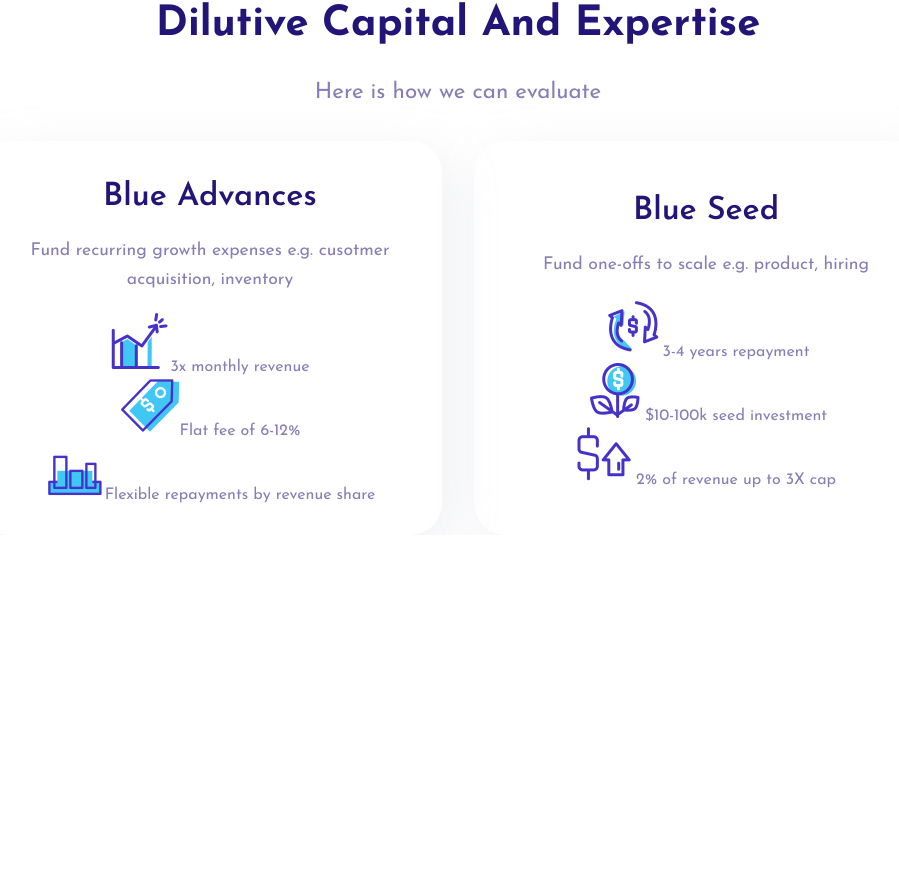
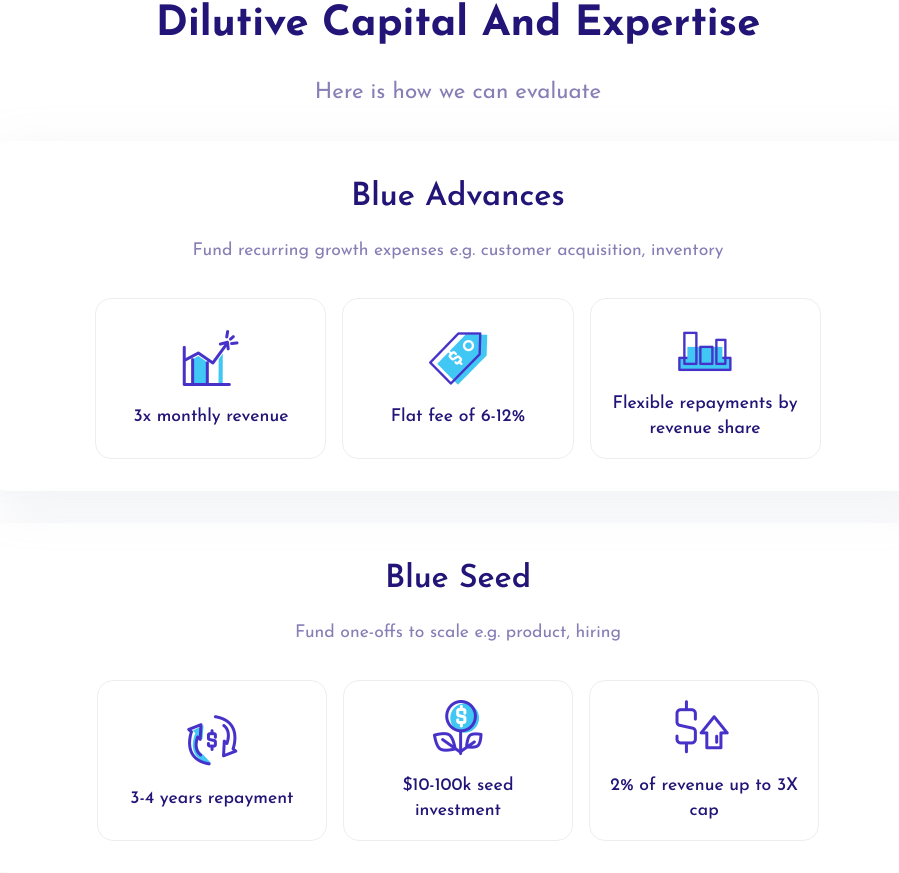
Before and after one commit to Meshclan1/digital-business-app, a Next.js app: page / in a window 1280 px wide. Shown: the part 1523-2396 px from the top of the page, without its empty margins (182-1081 px from the left). Before the commit the page ends 2058 px from the top, so only its background shows below. Built offline with nearby package versions, Linux system fonts and the light colour scheme.

Commit message:
wwd design

```diff
--- a/package.json
+++ b/package.json
@@ -12,7 +12,7 @@
     "eslint": "8.47.0",
     "eslint-config-next": "13.4.16",
     "framer-motion": "^10.15.2",
-    "next": "13.4.16",
+    "next": "^14.0.4",
     "react": "18.2.0",
     "react-dom": "18.2.0",
     "react-icons": "^4.10.1",
--- a/src/components/BrandingVideo/BrandingVideo.jsx
+++ b/src/components/BrandingVideo/BrandingVideo.jsx
@@ -7,7 +7,7 @@ const BrandingVideo = () => {
   const ref = useRef(null);
   const { scrollYProgress } = useScroll({
     target: ref,
-    offset: ["start end", "end end"],
+    offset: ["startend", "end end"],
   });
 
   const scale = useTransform(scrollYProgress, [0, 1], [0.6, 1]);
--- a/src/components/WhatWeDo/WhatWeDo.css
+++ b/src/components/WhatWeDo/WhatWeDo.css
@@ -23,6 +23,7 @@
 .wwd-blocks {
   width: 100%;
   display: flex;
+  flex-direction: column;
   gap: 2rem;
 }
 
@@ -38,3 +39,26 @@
   box-shadow: var(--shadow);
   border-radius: 2rem;
 }
+
+.block-features {
+  margin-top: 1rem;
+  display: flex;
+  gap: 1rem;
+}
+
+.block-feature {
+  flex: 1;
+  display: flex;
+  flex-direction: column;
+  align-items: center;
+  justify-content: center;
+  text-align: center;
+  gap: 1rem;
+  border: 1px solid hsla(0, 0%, 58%, 0.17);
+  border-radius: 1rem;
+  padding: 1rem;
+  color: var(--title-color);
+  font-size: 1.1rem;
+  line-height: 1.6rem;
+  font-weight: 500;
+}
--- a/src/components/WhatWeDo/WhatWeDo.jsx
+++ b/src/components/WhatWeDo/WhatWeDo.jsx
@@ -20,13 +20,13 @@ const WhatWeDo = () => {
             <div className="wwd-block">
               <span className="sec-title">Blue Advances</span>
               <span className="text">
-                Fund recurring growth expenses e.g. cusotmer acquisition,
+                Fund recurring growth expenses e.g. customer acquisition,
                 inventory
               </span>
 
               <div className="block-features">
                 {features.slice(0, 3).map((feature, i) => (
-                  <div key={i}>
+                  <div className="block-feature" key={i}>
                     <Image
                       src={feature.icon}
                       alt="feature"
@@ -45,7 +45,7 @@ const WhatWeDo = () => {
               </span>
               <div className="block-features">
                 {features.slice(3, 6).map((feature, i) => (
-                  <div key={i}>
+                  <div className="block-feature" key={i}>
                     <Image
                       src={feature.icon}
                       alt="feature"
```
Also changed, not shown: 1 other file (tests, documents, lock files or other folders).
